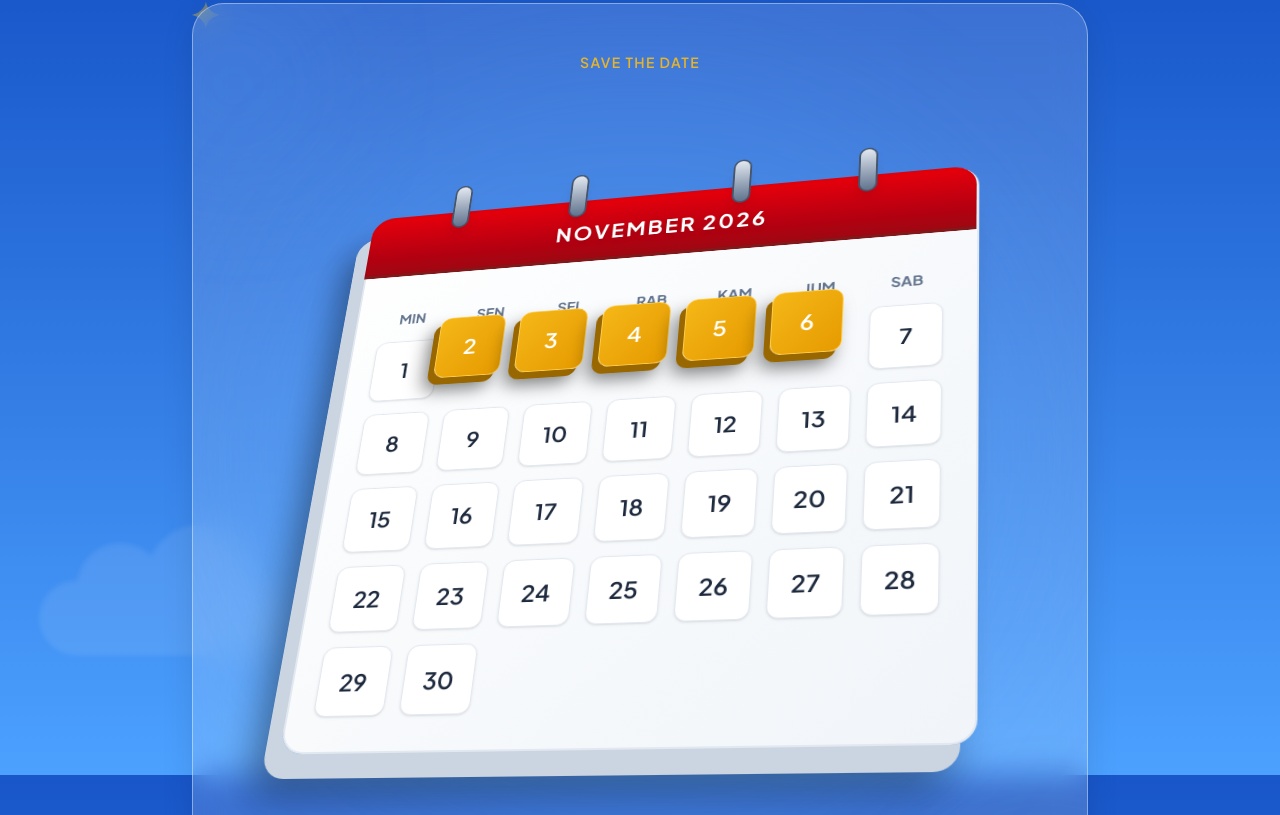
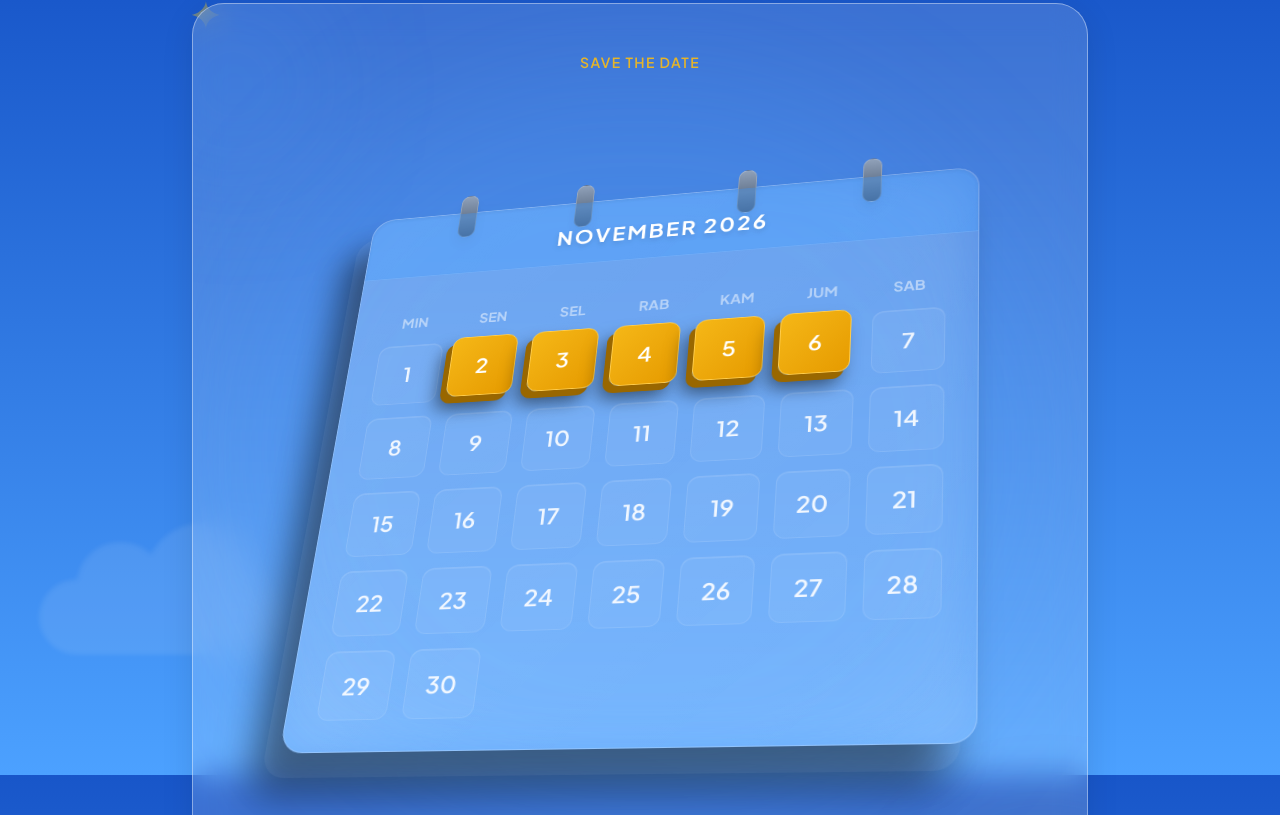
Before and after one commit to Tadaimaaaa/sifest-official, a Next.js app: page / in a window 1280 px wide. Shown: the part 3225-4040 px from the top of the page. Built offline with nearby package versions, Linux system fonts and the light colour scheme.

Commit message:
style: redesign 3D calendar to match web glassmorphism dark blue theme

```diff
--- a/components/timeline/Timeline.tsx
+++ b/components/timeline/Timeline.tsx
@@ -14,31 +14,31 @@ export function Timeline() {
           <div className="my-12 w-full max-w-2xl relative group cursor-default" style={{ perspective: "2000px" }}>
             {/* 3D Calendar Card */}
             <div
-              className="relative z-10 w-full rounded-3xl bg-gradient-to-br from-white to-slate-100 p-4 md:p-8 pb-10 text-center transition-all duration-700 border-2 border-slate-200 group-hover:scale-[1.02]"
+              className="relative z-10 w-full rounded-3xl bg-gradient-to-br from-white/10 to-white/5 backdrop-blur-xl p-4 md:p-8 pb-10 text-center transition-all duration-700 border border-white/20 group-hover:scale-[1.02]"
               style={{
                 transform: "rotateX(30deg) rotateY(-15deg) rotateZ(5deg)",
                 transformStyle: "preserve-3d",
-                boxShadow: "-15px 25px 0px #cbd5e1, -25px 40px 40px rgba(0,0,0,0.4)"
+                boxShadow: "-15px 25px 0px rgba(255,255,255,0.05), -25px 40px 40px rgba(0,0,0,0.5)"
               }}
             >
 
               {/* Calendar rings */}
-              <div className="absolute -top-6 left-[15%] w-5 h-14 bg-gradient-to-b from-slate-200 to-slate-500 rounded-full shadow-lg border-2 border-slate-600" style={{ transform: "translateZ(20px)" }}></div>
-              <div className="absolute -top-6 left-[35%] w-5 h-14 bg-gradient-to-b from-slate-200 to-slate-500 rounded-full shadow-lg border-2 border-slate-600" style={{ transform: "translateZ(20px)" }}></div>
-              <div className="absolute -top-6 right-[35%] w-5 h-14 bg-gradient-to-b from-slate-200 to-slate-500 rounded-full shadow-lg border-2 border-slate-600" style={{ transform: "translateZ(20px)" }}></div>
-              <div className="absolute -top-6 right-[15%] w-5 h-14 bg-gradient-to-b from-slate-200 to-slate-500 rounded-full shadow-lg border-2 border-slate-600" style={{ transform: "translateZ(20px)" }}></div>
+              <div className="absolute -top-6 left-[15%] w-5 h-14 bg-gradient-to-b from-slate-400 to-slate-600 rounded-full shadow-lg border border-white/20" style={{ transform: "translateZ(20px)" }}></div>
+              <div className="absolute -top-6 left-[35%] w-5 h-14 bg-gradient-to-b from-slate-400 to-slate-600 rounded-full shadow-lg border border-white/20" style={{ transform: "translateZ(20px)" }}></div>
+              <div className="absolute -top-6 right-[35%] w-5 h-14 bg-gradient-to-b from-slate-400 to-slate-600 rounded-full shadow-lg border border-white/20" style={{ transform: "translateZ(20px)" }}></div>
+              <div className="absolute -top-6 right-[15%] w-5 h-14 bg-gradient-to-b from-slate-400 to-slate-600 rounded-full shadow-lg border border-white/20" style={{ transform: "translateZ(20px)" }}></div>
 
               {/* Header block (Month & Year) */}
-              <div className="absolute top-0 left-0 w-full h-16 md:h-20 bg-gradient-to-b from-red-600 to-red-800 rounded-t-3xl flex items-center justify-center border-b-4 border-red-900 shadow-inner" style={{ transform: "translateZ(5px)" }}>
+              <div className="absolute top-0 left-0 w-full h-16 md:h-20 bg-brand-primary/40 rounded-t-3xl flex items-center justify-center border-b border-white/10 shadow-inner" style={{ transform: "translateZ(5px)" }}>
                 <span className="text-white font-bold tracking-widest uppercase text-xl md:text-2xl mt-2 drop-shadow-md">November 2026</span>
               </div>
 
               {/* Grid */}
               <div className="mt-16 md:mt-20 pt-4" style={{ transformStyle: "preserve-3d" }}>
-                <div className="grid grid-cols-7 gap-2 md:gap-4 mb-4 text-slate-500 font-bold text-xs md:text-base uppercase" style={{ transform: "translateZ(10px)" }}>
+                <div className="grid grid-cols-7 gap-2 md:gap-4 mb-4 text-white/50 font-bold text-xs md:text-base uppercase" style={{ transform: "translateZ(10px)" }}>
                   <div>Min</div><div>Sen</div><div>Sel</div><div>Rab</div><div>Kam</div><div>Jum</div><div>Sab</div>
                 </div>
-                <div className="grid grid-cols-7 gap-2 md:gap-4 text-slate-800 font-semibold text-lg md:text-2xl" style={{ transformStyle: "preserve-3d" }}>
+                <div className="grid grid-cols-7 gap-2 md:gap-4 text-white/90 font-semibold text-lg md:text-2xl" style={{ transformStyle: "preserve-3d" }}>
                   {Array.from({ length: 30 }).map((_, i) => {
                     const day = i + 1;
                     const isEventDay = day >= 2 && day <= 6;
@@ -49,7 +49,7 @@ export function Timeline() {
                         className={`aspect-square flex items-center justify-center rounded-lg md:rounded-xl transition-all duration-300 ${
                           isEventDay
                             ? "bg-gradient-to-br from-brand-accent to-[#e69b00] text-white shadow-[-6px_8px_0px_#996700,-10px_15px_20px_rgba(0,0,0,0.5)] border border-[#ffcd4d] z-20 group-hover:scale-110"
-                            : "bg-white border border-slate-200 shadow-sm"
+                            : "bg-white/5 border border-white/10 shadow-[inset_0_1px_0_rgba(255,255,255,0.1)] hover:bg-white/10"
                         }`}
                         style={{
                           transform: isEventDay ? "translateZ(40px) translateX(-5px) translateY(-5px)" : "translateZ(10px)",
```
